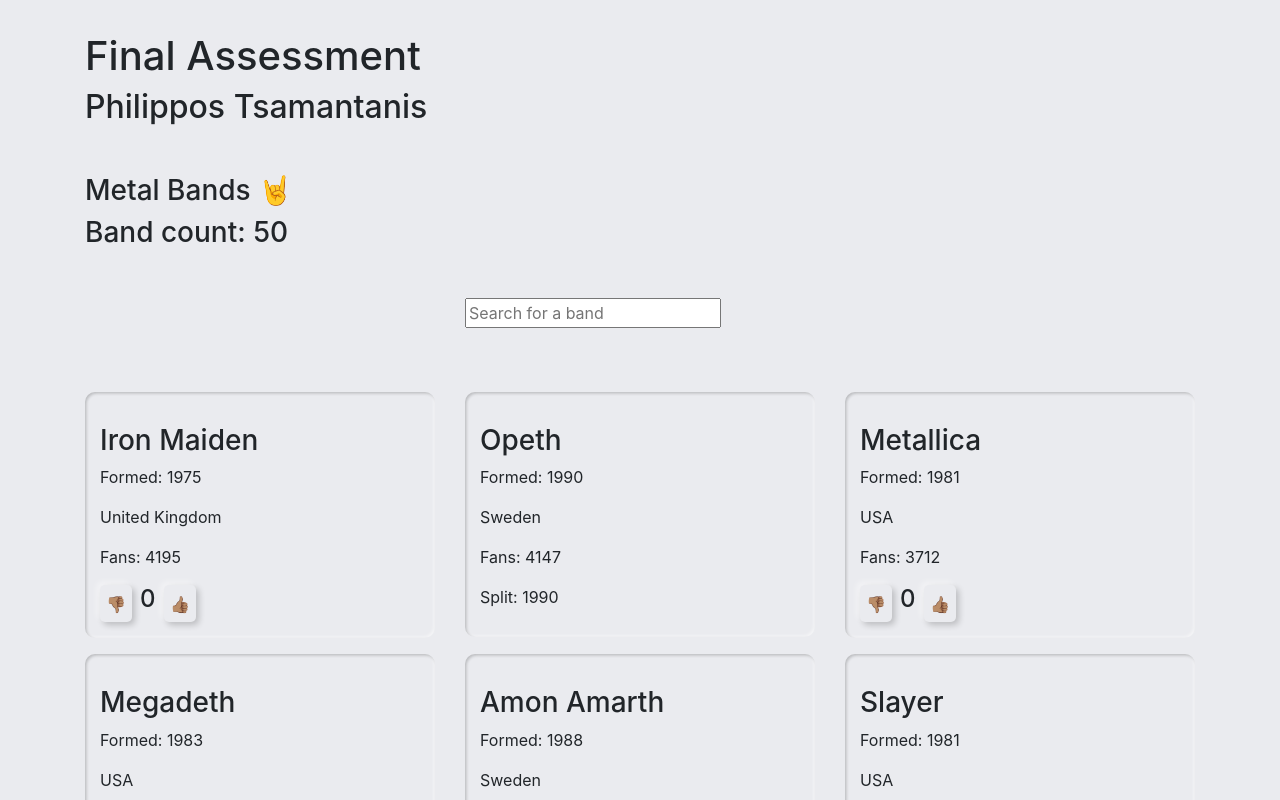
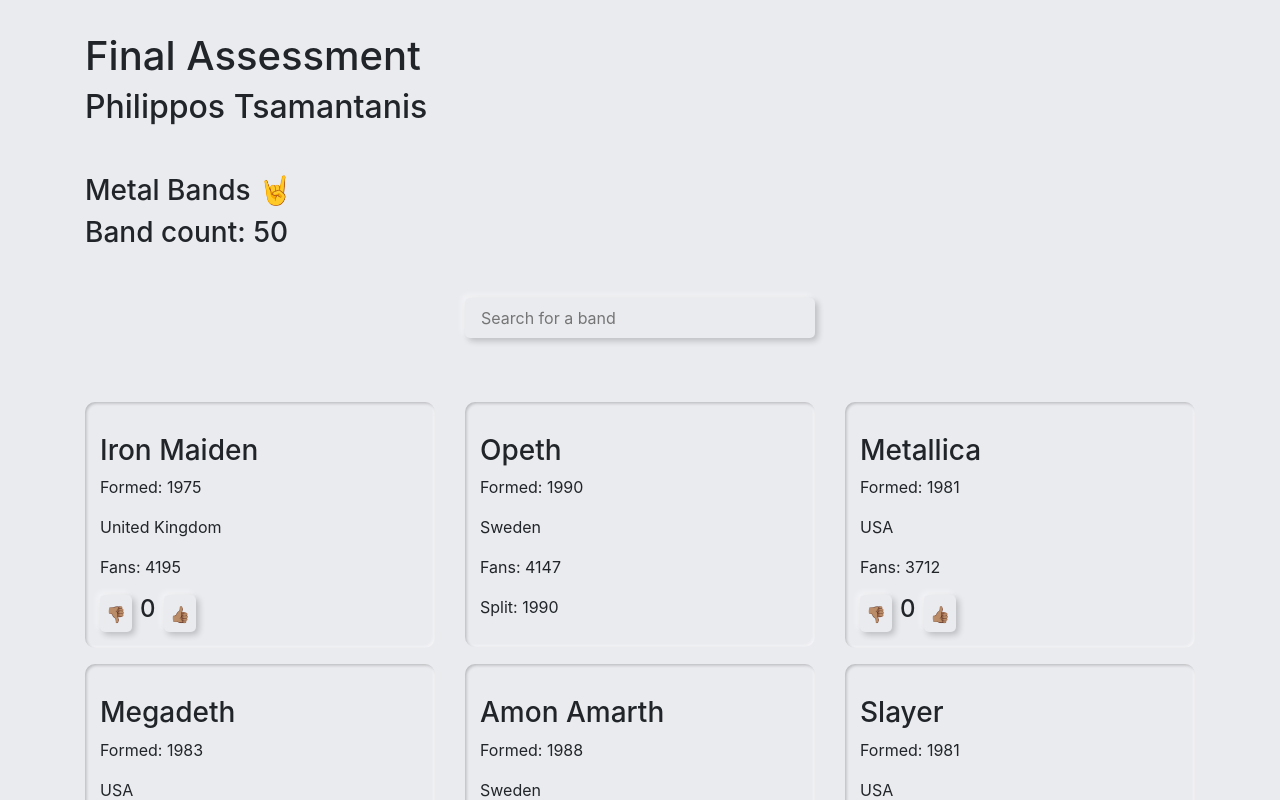
Before and after one commit to tsamantanis/neomorphic-metal-bands, a React (Create React App) app: page / in a window 1280 px wide. Shown: the top 800 px of the page. Built offline with nearby package versions, Linux system fonts and the light colour scheme.

Commit message:
Search bar styling

```diff
--- a/src/components/Bands.js
+++ b/src/components/Bands.js
@@ -18,6 +18,7 @@
             <div className="row mt-5 justify-content-center align-items-center">
                 <div className="col-12 col-md-4">
                     <input
+                        className="neomorphic w-100 pt-2 pb-2 pl-3"
                         name="search"
                         value={search}
                         onChange={(e) => setSearch(e.target.value)}
--- a/src/index.css
+++ b/src/index.css
@@ -2,7 +2,7 @@
     --gray: #EAEBEF;
 }
 
-body, button, .card {
+body, button, input, .card {
     background: var(--gray);
     outline: none;
     border: none;
```
